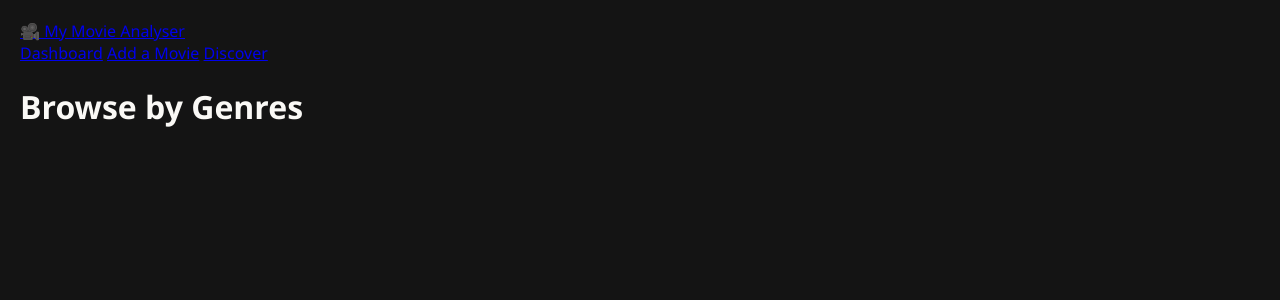
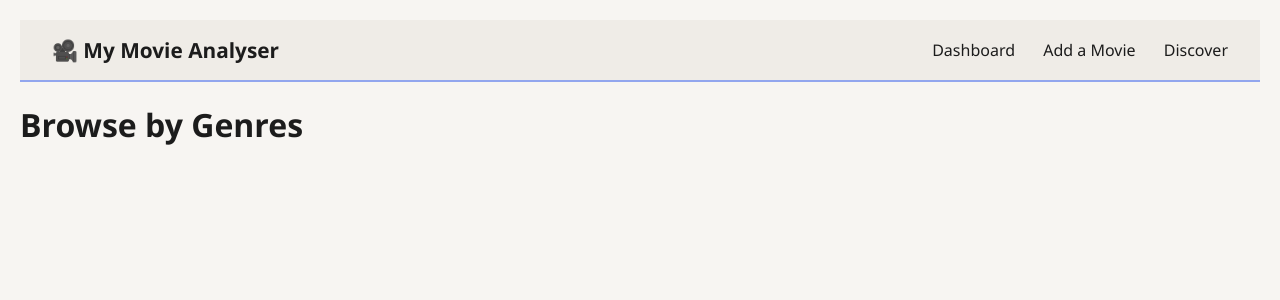
Before and after one commit to tmulwa1/Movie-Analyser, a Flask app: page /discover in a window 1280 px wide. Shown: the top 300 px of the page. Run offline with Flask 3, Linux system fonts and the light colour scheme; data that the repository does not hold is empty.

Commit message:
Changed UI styling

```diff
--- a/static/css/style.css
+++ b/static/css/style.css
@@ -1,8 +1,9 @@
 :root {
-    --bg: #141414;
-    --accent: #000080;
-    --text: #FAF9F6;
-    --muted: #4f1d58;
+    --bg: #F7F5F2;
+    --card-bg: #EFECE7;
+    --accent: #92a6ee;
+    --text: #1C1C1C;
+    --muted: #8A7C94;
 }
 
 * {
@@ -50,13 +51,13 @@ body {
     display: flex;
     flex-direction: column;
     border-radius: 1rem;
-    box-shadow: #141414;
+    box-shadow: var(--card-bg);
     transition: background-color 0.25s ease, transform 0.15s ease-out;
 }
 
 /*Zoom in and out effect*/
 .movie-card:hover {
-    background-color: #141414;
+    background-color: var(--card-bg);
     transform: scale(1.1);
 }
 
@@ -78,7 +79,7 @@ body {
     padding: 0.6rem 0.8rem;
     border: 1px solid var(--muted);
     border-radius: 6px;
-    background: #1f1f1f;
+    background: var(--card-bg);
     color: var(--text);
 }
 
@@ -97,7 +98,7 @@ button:hover {
 }
 
 .confirm-details {
-    background: #1f1f1f;
+    background: var(--card-bg);
     padding: 1rem 1.5rem;
     border-radius: 0.75rem;
     margin-bottom: 1.5rem;
@@ -120,7 +121,7 @@ button:hover {
     padding: 0.6rem;
     border: 1px solid var(--muted);
     border-radius: 6px;
-    background: #1f1f1f;
+    background: var(--card-bg);
     color: var(--text);
     font-family: inherit;
 }
@@ -129,3 +130,59 @@ button:hover {
     outline: none;
     border-color: var(--accent);
 }
+
+/*Discover genres*/
+.genre-grid {
+    display: grid;
+    grid-template-columns: repeat(auto-fill, minmax(150px, 1fr));
+    gap: 1rem;
+}
+
+.genre-tile {
+    display: flex;
+    align-items: center;
+    justify-content: center;
+    padding: 1.5rem 1rem;
+    background: var(--card-bg);
+    border-radius: 0.75rem;
+    color: var(--text);
+    text-decoration: none;
+    font-weight: bold;
+    text-align: center;
+    transition: background-color 0.2s ease, transform 0.15s ease-out;
+}
+
+.genre-tile:hover {
+    background: var(--accent);
+    transform: scale(1.05);
+}
+
+/*Navigation bar*/
+.navbar {
+    display: flex;
+    justify-content: space-between;
+    align-items: center;
+    background: var(--card-bg);
+    padding: 1rem 2rem;
+    border-bottom: 2px solid var(--accent);
+}
+
+.navbar a {
+    text-decoration: none;
+    color: var(--text);
+}
+
+.nav-brand {
+    font-size: 1.3rem;
+    font-weight: bold;
+    color: var(--accent);
+}
+
+.nav-links a {
+    margin-left: 1.5rem;
+    font-weight: 500;
+}
+
+.nav-links a:hover {
+    color: var(--accent);
+}
--- a/templates/discover_genres.html
+++ b/templates/discover_genres.html
@@ -5,8 +5,8 @@
 <h1>Browse by Genres</h1>
 <div class="genre-grid">
     {% for genre in genres %}
-    <a href="{{ url_for('genre_browse', genre_id=genre['id']) }}" class="genre-title">
-        {{ genre['name'] }} <br>
+    <a href="{{ url_for('genre_browse', genre_id=genre['id']) }}" class="genre-tile">
+        {{ genre['name'] }}
     </a>
     {% endfor %}
 </div>
--- a/templates/watch_info.html
+++ b/templates/watch_info.html
@@ -17,11 +17,6 @@
         <p><b>Genres:</b> {{ details['genres'] }}</p>
         <p><b>Runtime:</b> {{ details['runtime'] }}</p>
         <p><b>TMDB Rating:</b> {{ details['vote_average'] }}</p>
-        <p><b>My Rating:</b> {{ details['my_rating'] }}</p>
-        <p><b>Watched on:</b> {{ details['date_watched'] }}</p>
-        {% if details['notes'] %}
-        <p><b>Notes:</b> {{ details['notes'] }}</p>
-        {% endif %}
     </div>
 </div>
 
```
